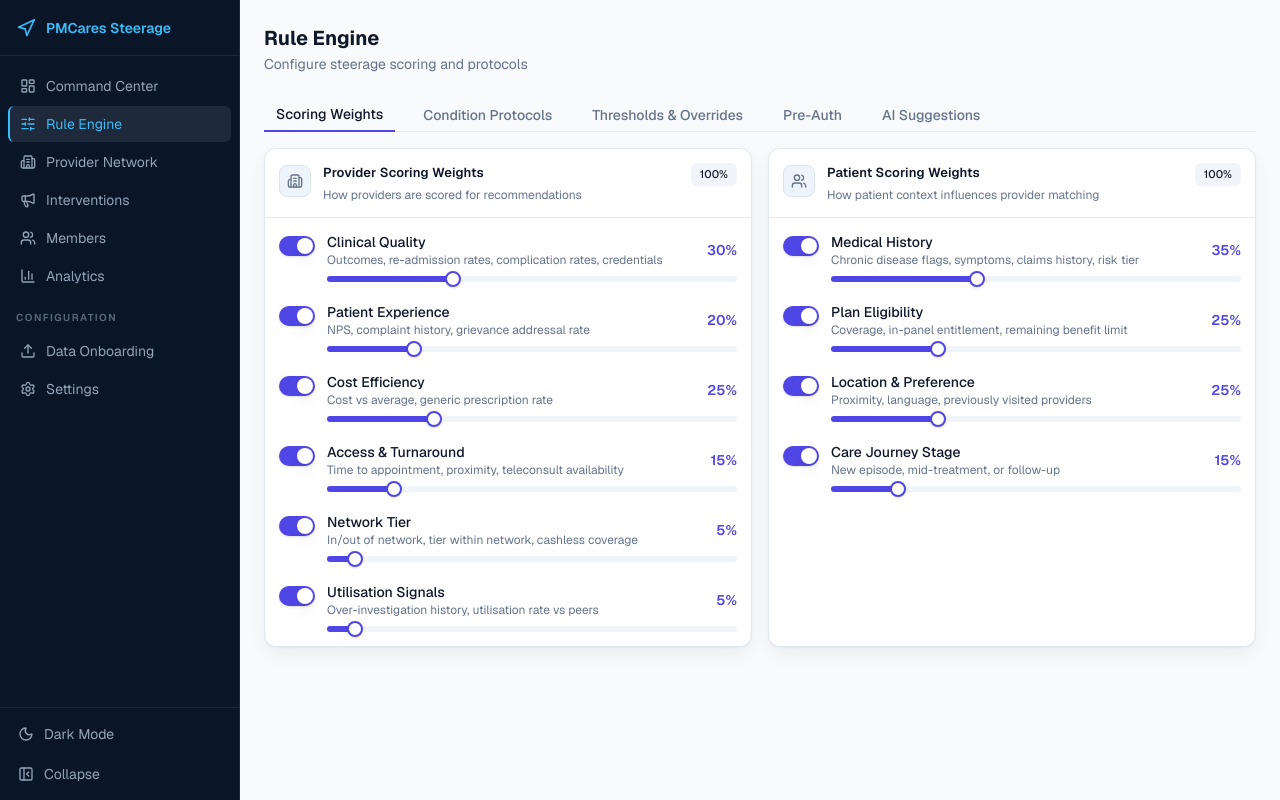
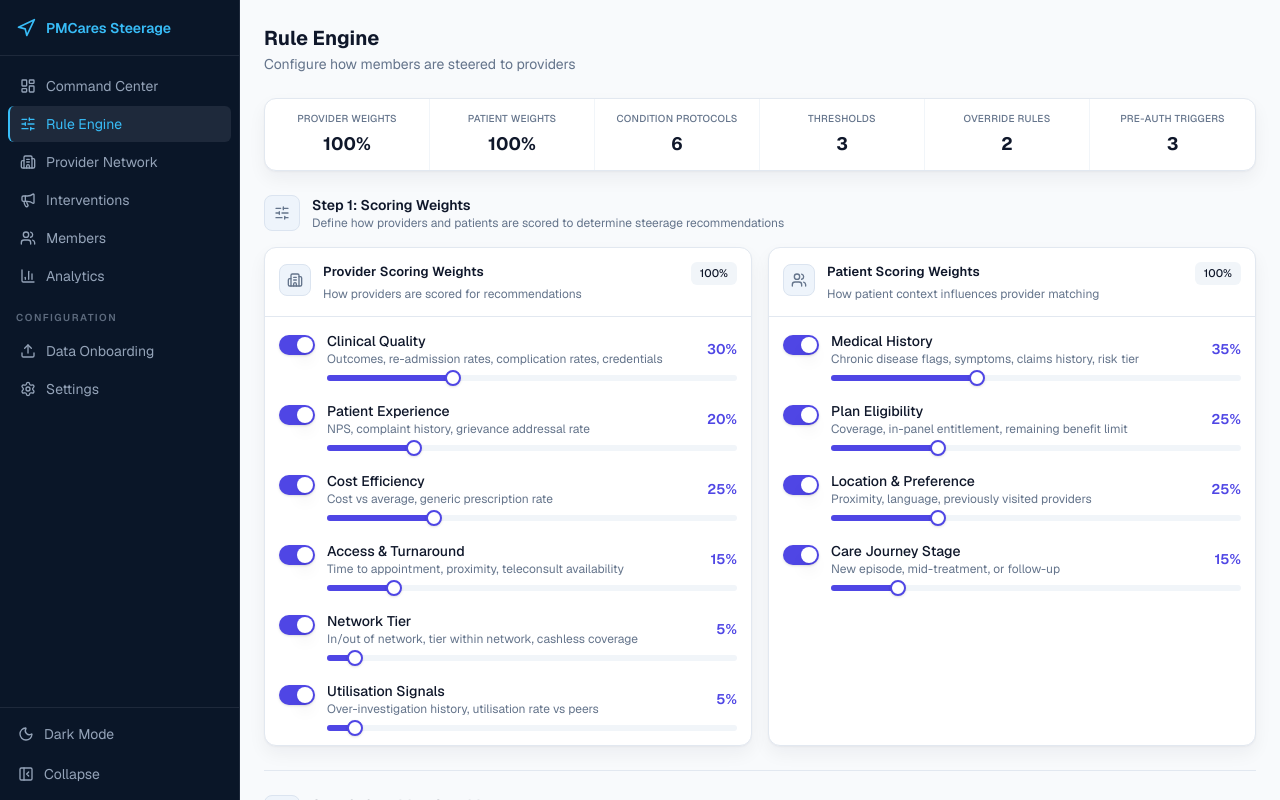
Before and after one commit to devops-tatvacare/steerage, a React (Vite) app: page /rule-engine in a window 1280 px wide. Built offline with nearby package versions, Linux system fonts and the light colour scheme; no server answers.

Commit message:
fix: rule engine as coherent stepped flow with config summary strip

```diff
--- a/src/features/rule-engine/page.tsx
+++ b/src/features/rule-engine/page.tsx
@@ -1,6 +1,7 @@
-import { useEffect } from "react";
+import { useEffect, useMemo } from "react";
 import { PageHeader } from "@/components/shared/page-header";
-import { Tabs, TabsList, TabsTrigger, TabsContent } from "@/components/ui/tabs";
+import { Card } from "@/components/ui/card";
+import { Separator } from "@/components/ui/separator";
 import { useRuleEngineStore } from "@/stores/rule-engine-store";
 import { ProviderDimensions } from "./components/provider-dimensions";
 import { PatientDimensions } from "./components/patient-dimensions";
@@ -9,41 +10,108 @@ import { ThresholdConfig } from "./components/threshold-config";
 import { OverrideLogic } from "./components/override-logic";
 import { PreauthTriggers } from "./components/preauth-triggers";
 import { AiRuleSuggestions } from "./components/ai-rule-suggestions";
-import { Loader2 } from "lucide-react";
+import { Loader2, SlidersHorizontal, FileText, AlertTriangle, Stamp, Sparkles } from "lucide-react";
+import { cn } from "@/lib/cn";
+
+function SectionHeader({ icon: Icon, title, description }: { icon: React.ElementType; title: string; description: string }) {
+  return (
+    <div className="flex items-center gap-3">
+      <div className="flex h-9 w-9 shrink-0 items-center justify-center rounded-lg border border-[color:var(--color-surface-border)] bg-[color:var(--color-surface-muted)] text-text-muted">
+        <Icon className="h-4 w-4" />
+      </div>
+      <div>
+        <h2 className="text-sm font-semibold text-text-primary">{title}</h2>
+        <p className="text-xs text-text-muted">{description}</p>
+      </div>
+    </div>
+  );
+}
 
 export function RuleEnginePage() {
-  const { loadRuleEngine, isLoading } = useRuleEngineStore();
+  const { loadRuleEngine, isLoading, providerDimensions, patientDimensions, conditionProtocols, thresholds, overrideRules, preauthTriggers } = useRuleEngineStore();
   useEffect(() => { loadRuleEngine(); }, [loadRuleEngine]);
+
+  const summary = useMemo(() => {
+    const provTotal = providerDimensions.filter((d) => d.enabled).reduce((s, d) => s + d.weight, 0);
+    const patTotal = patientDimensions.filter((d) => d.enabled).reduce((s, d) => s + d.weight, 0);
+    const activeProtocols = conditionProtocols.filter((p) => p.enabled).length;
+    const activeThresholds = thresholds.filter((t) => t.enabled).length;
+    const activeOverrides = overrideRules.filter((r) => r.enabled).length;
+    const activeTriggers = preauthTriggers.filter((t) => t.enabled).length;
+    return { provTotal, patTotal, activeProtocols, activeThresholds, activeOverrides, activeTriggers };
+  }, [providerDimensions, patientDimensions, conditionProtocols, thresholds, overrideRules, preauthTriggers]);
 
   if (isLoading) return <div className="flex h-64 items-center justify-center"><Loader2 className="h-6 w-6 animate-spin text-text-muted" /></div>;
 
+  const provHealthy = summary.provTotal === 100;
+  const patHealthy = summary.patTotal === 100;
+
   return (
     <div className="space-y-6">
-      <PageHeader title="Rule Engine" description="Configure steerage scoring and protocols" />
-      <Tabs defaultValue="weights">
-        <TabsList variant="line">
-          <TabsTrigger value="weights">Scoring Weights</TabsTrigger>
-          <TabsTrigger value="protocols">Condition Protocols</TabsTrigger>
-          <TabsTrigger value="thresholds">Thresholds & Overrides</TabsTrigger>
-          <TabsTrigger value="preauth">Pre-Auth</TabsTrigger>
-          <TabsTrigger value="ai">AI Suggestions</TabsTrigger>
-        </TabsList>
-        <TabsContent value="weights">
+      <PageHeader title="Rule Engine" description="Configure how members are steered to providers" />
+
+      {/* Config summary strip */}
+      <Card variant="elevated" density="flush" className="overflow-hidden">
+        <div className="grid grid-cols-2 divide-x divide-border-subtle sm:grid-cols-3 lg:grid-cols-6">
+          {[
+            { label: "Provider Weights", value: `${summary.provTotal}%`, ok: provHealthy },
+            { label: "Patient Weights", value: `${summary.patTotal}%`, ok: patHealthy },
+            { label: "Condition Protocols", value: String(summary.activeProtocols), ok: true },
+            { label: "Thresholds", value: String(summary.activeThresholds), ok: true },
+            { label: "Override Rules", value: String(summary.activeOverrides), ok: true },
+            { label: "Pre-Auth Triggers", value: String(summary.activeTriggers), ok: true },
+          ].map((item) => (
+            <div key={item.label} className="px-4 py-3 text-center">
+              <p className="text-[10px] font-medium uppercase tracking-wide text-text-muted">{item.label}</p>
+              <p className={cn("mt-1 text-lg font-bold", item.ok ? "text-text-primary" : "text-status-warning")}>{item.value}</p>
+            </div>
+          ))}
+        </div>
+      </Card>
+
+      {/* Section 1: Scoring weights */}
+      <div className="space-y-4">
+        <SectionHeader icon={SlidersHorizontal} title="Step 1: Scoring Weights" description="Define how providers and patients are scored to determine steerage recommendations" />
         <div className="grid grid-cols-1 gap-4 lg:grid-cols-2">
           <ProviderDimensions />
           <PatientDimensions />
         </div>
-        </TabsContent>
-        <TabsContent value="protocols"><ConditionProtocols /></TabsContent>
-        <TabsContent value="thresholds">
+      </div>
+
+      <Separator />
+
+      {/* Section 2: Condition protocols */}
+      <div className="space-y-4">
+        <SectionHeader icon={FileText} title="Step 2: Condition-Specific Rules" description="Override default scoring for specific medical conditions" />
+        <ConditionProtocols />
+      </div>
+
+      <Separator />
+
+      {/* Section 3: Thresholds & overrides */}
+      <div className="space-y-4">
+        <SectionHeader icon={AlertTriangle} title="Step 3: Thresholds & Behavioral Rules" description="Set cost alert thresholds and configure how the system responds to member behavior" />
         <div className="grid grid-cols-1 gap-4 lg:grid-cols-2">
           <ThresholdConfig />
           <OverrideLogic />
         </div>
-        </TabsContent>
-        <TabsContent value="preauth"><PreauthTriggers /></TabsContent>
-        <TabsContent value="ai"><AiRuleSuggestions /></TabsContent>
-      </Tabs>
+      </div>
+
+      <Separator />
+
+      {/* Section 4: Pre-auth triggers */}
+      <div className="space-y-4">
+        <SectionHeader icon={Stamp} title="Step 4: Pre-Authorisation Triggers" description="Auto-initiate guarantee letters when specific procedures or providers are selected" />
+        <PreauthTriggers />
+      </div>
+
+      <Separator />
+
+      {/* Section 5: AI suggestions */}
+      <div className="space-y-4">
+        <SectionHeader icon={Sparkles} title="AI-Powered Optimisation" description="Gemini analyses your KPI trends and suggests scoring weight adjustments" />
+        <AiRuleSuggestions />
+      </div>
     </div>
   );
 }
```
Lines whose indentation alone changed are shown as unchanged.
